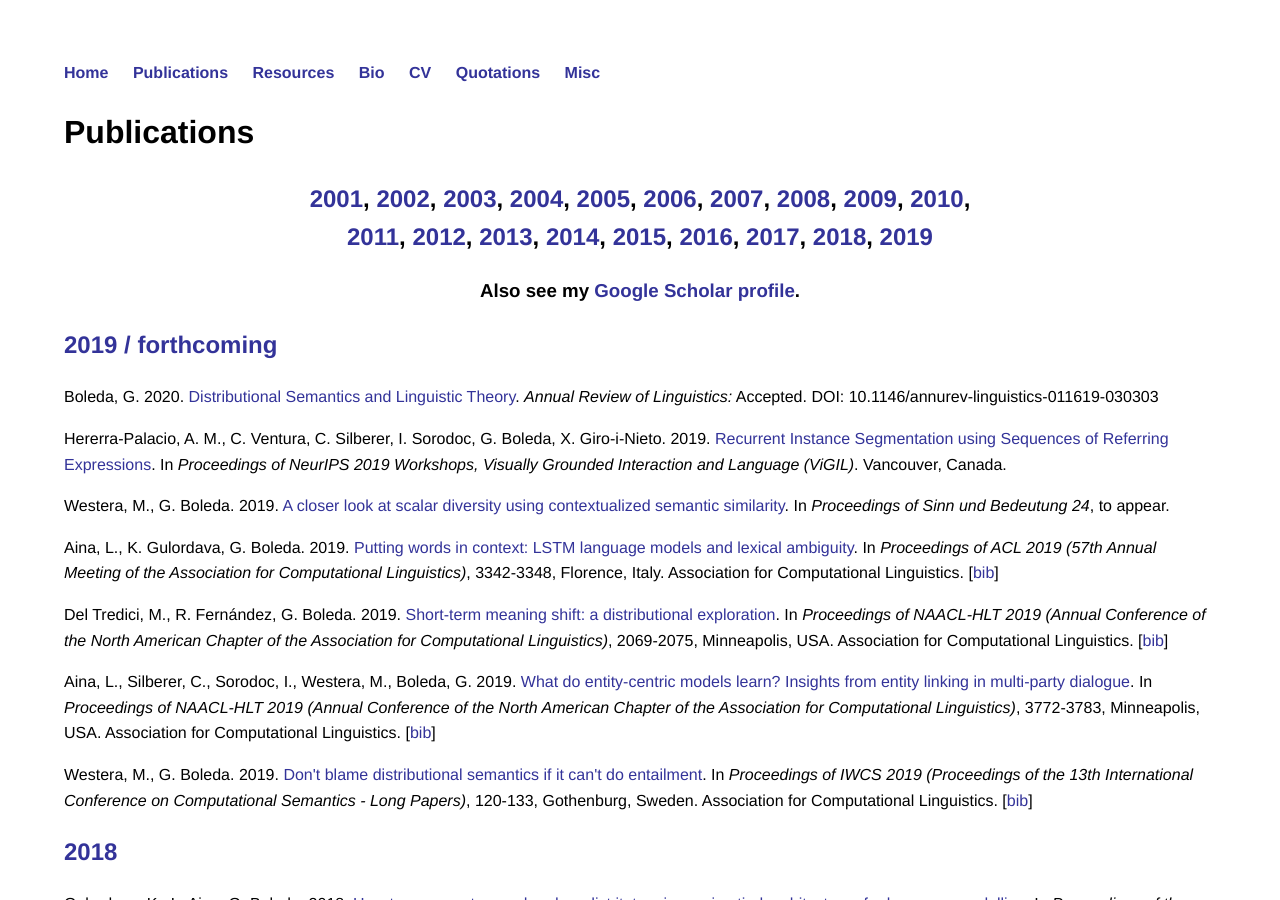
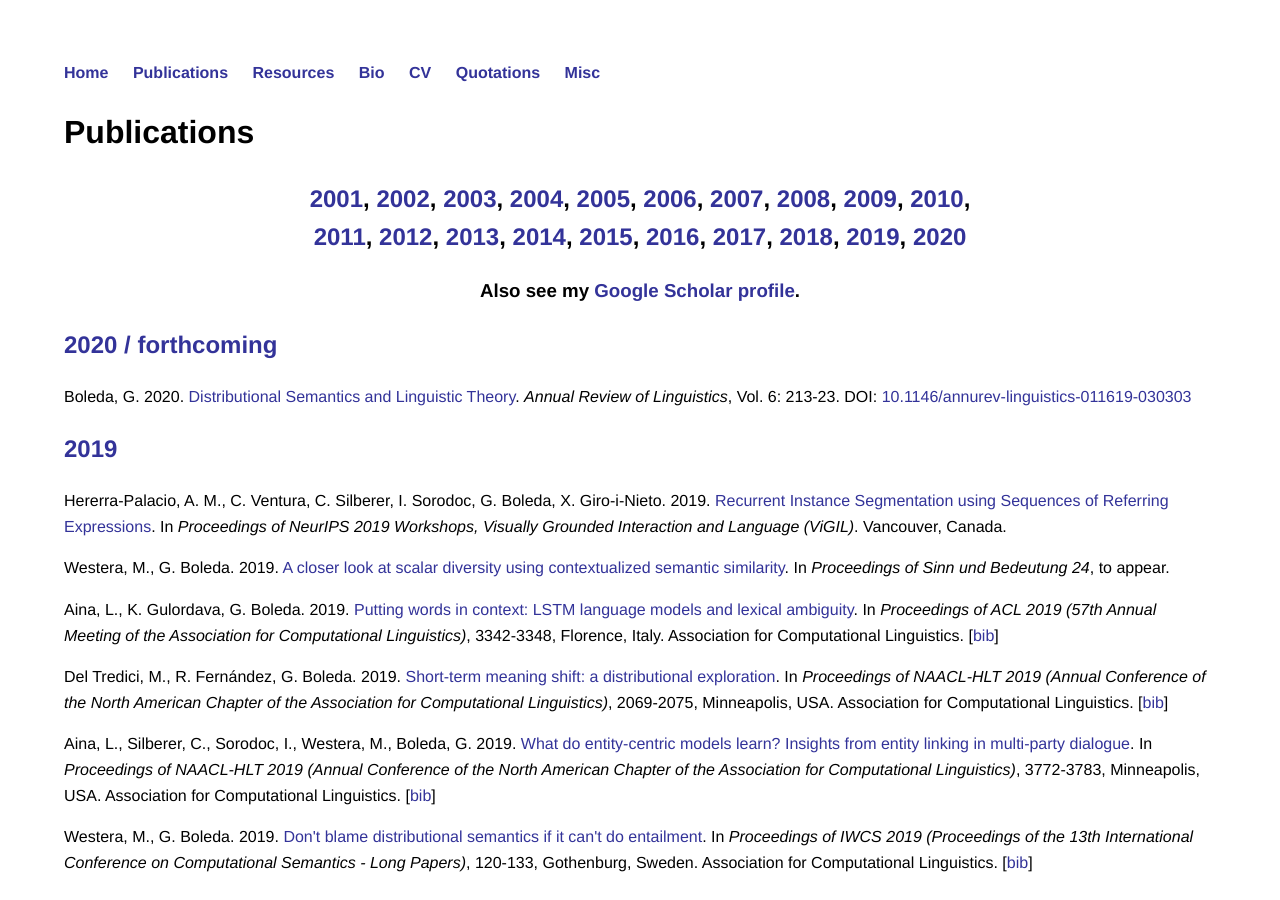
Before and after one commit to gboleda/gboleda.github.io, a Jekyll site: the page built from pubs/index.html, in a window 1280 px wide and 900 px high. Built offline with Jekyll 4.4.1, drawn with Linux system fonts in a browser that asks for light colours.

```diff
--- a/pubs/index.html
+++ b/pubs/index.html
@@ -16,12 +16,13 @@ title: Publications
 <a href="#2009">2009</a>,
 <a href="#2010">2010</a>,
 <br>
-<a href="#2011">2011</a>, <a href="#2012">2012</a>, <a href="#2013">2013</a>, <a href="#2014">2014</a>, <a href="#2015">2015</a>, <a href="#2016">2016</a>, <a href="#2017">2017</a>, <a href="#2018">2018</a>, <a href="#2019">2019</a>
+<a href="#2011">2011</a>, <a href="#2012">2012</a>, <a href="#2013">2013</a>,
+<a href="#2014">2014</a>, <a href="#2015">2015</a>, <a href="#2016">2016</a>,
+<a href="#2017">2017</a>, <a href="#2018">2018</a>, <a href="#2019">2019</a>,
+<a href="#2020">2020</a>
 </h2>
 
 <h3 style="text-align:center">Also see my <a href="https://scholar.google.com/citations?user=NFJ9kUEAAAAJ">Google Scholar profile</a>.</h3>
-
-<h2><a name="2019">2019 / forthcoming</a></h2>
 
 <!--
 <p>. 2020.
@@ -30,9 +31,22 @@ In <i>Proceedings of </i>.
 </p>
 -->
 
+<!--
+<p>. 2020.
+<a href=""></a>.
+In <i>Proceedings of </i>.
+</p>
+-->
+
+<h2><a name="2020">2020 / forthcoming</a></h2>
+
 <p>Boleda, G. 2020.
-  <a href="https://arxiv.org/pdf/1905.01896.pdf">Distributional Semantics and Linguistic Theory</a>. <i>Annual Review of Linguistics:</i> Accepted. DOI: 10.1146/annurev-linguistics-011619-030303
+  <a href="http://www.annualreviews.org/eprint/49J5VEMAMTAXAHVCUVDF/full/10.1146/annurev-linguistics-011619-030303">
+    Distributional Semantics and Linguistic Theory</a>. <i>Annual Review of Linguistics</i>,
+	Vol. 6: 213-23. DOI: <a href="https://doi.org/10.1146/annurev-linguistics-011619-030303">10.1146/annurev-linguistics-011619-030303</a>
 </p>
+
+<h2><a name="2019">2019</a></h2>
 
 <p>Hererra-Palacio, A. M., C. Ventura, C. Silberer, I. Sorodoc, G. Boleda, X. Giro-i-Nieto. 2019.
 <a href="https://vigilworkshop.github.io/static/papers/30.pdf"> Recurrent Instance Segmentation using Sequences of Referring Expressions</a>.
```
Also changed, not shown: index.html (+13 -6 lines), info.txt (+7 -1 lines).
